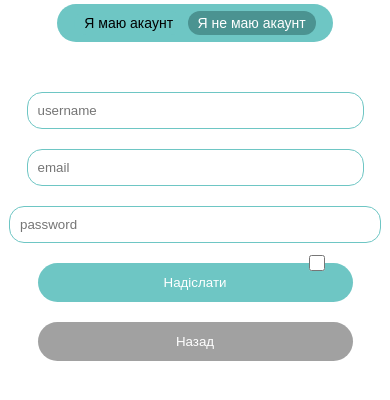
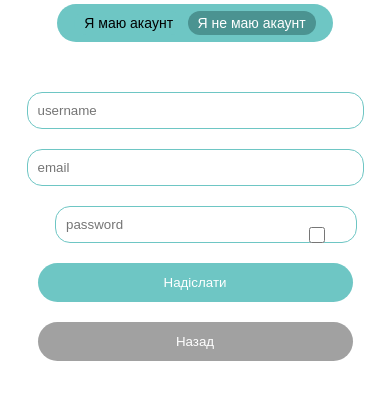
Before and after one commit to MariiaHamanuk/-OOP-project-19, a Python web app: template templates/m-register.html in a window 390 px wide. Shown: the part 219-619 px from the top of the page. Run offline with Jinja, Linux system fonts and the light colour scheme; the template is opened without the code that fills it, so the values that code supplies are empty.

Commit message:
Update m-register.html

```diff
--- a/templates/m-register.html
+++ b/templates/m-register.html
@@ -168,17 +168,18 @@
 
         .show-password-checkbox {
             position: absolute;
-            top: 18%;
-            right: 60px;
+            top: 50%;
+            right: 26%;
+            transform: translateY(-50%);
             cursor: pointer;
             width: 16px;
             height: 16px;
         }
-
+/*
         .show-password-checkbox:checked {
             background-color: #6ec6c4;
             border-color: #6ec6c4;
-        }
+        } */
 
         @media (max-width: 768px) {
             body {
@@ -245,12 +246,6 @@
                 width: 100% !important;
                 margin-left: 0 !important;
             }
-            .show-password-checkbox {
-                top: 50%;
-                right: 15px;
-                transform: translateY(-50%);
-            }
-
             .login-button, .back-button {
                 width: 80%;
                 padding: 12px;
@@ -303,8 +298,9 @@
                 <input type="hidden" id="occupation" name="occupation" value="military">
                 <input type="text" id="username" name="username" placeholder="username" required>
                 <input type="email" id="email" name="email" placeholder="email" required>
-                <input type="password" id="password" name="password" placeholder="password" required style="width: 100%;">
+
                 <div style="position: relative; width: 50%;">
+                    <input type="password" id="password" name="password" placeholder="password" required>
                     <input type="checkbox" id="show-password" class="show-password-checkbox" style="position: absolute; top: 50%; right: 10px; transform: translateY(-50%); cursor: pointer; width: 16px; height: 16px;">
                 </div>
 
```
